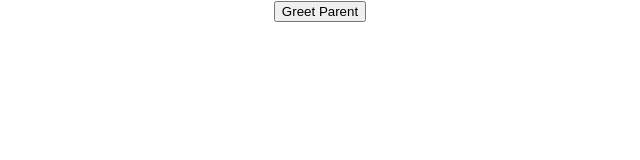
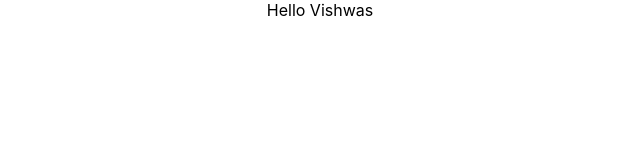
Before and after one commit to Filipe-vilela-felix/tutorial-react, a React (Create React App) app in the folder hello-world/: page / in a window 1280 px wide. Shown: the top 160 px of the page, without its empty margins (320-960 px from the left). Built offline with nearby package versions, Linux system fonts and the light colour scheme.

Commit message:
conditional rendering

```diff
--- a/hello-world/src/App.js
+++ b/hello-world/src/App.js
@@ -9,11 +9,13 @@ import FunctionClick from './components/FunctionClick';
 import ClassClick from './components/ClassClick';
 import EventBind from './components/EventBind';
 import ParentComponent from './components/ParentComponent';
+import UserGreetting from './components/UserGreeting';
 
 function App() {
   return (
     <div className="App">
-      <ParentComponent />
+      <UserGreetting />
+      {/*<ParentComponent />*/}
       {/*<EventBind />*/}
       {/*<FunctionClick />*/}
       {/*<ClassClick  />*/}
--- /dev/null
+++ b/hello-world/src/components/UserGreeting.js
@@ -0,0 +1,47 @@
+import React, { Component } from 'react'
+
+class UserGreetting extends React.Component {
+
+    constructor() {
+        super()
+        this.state = {
+            isLoggedIn: true
+        }
+    }
+
+    render() {
+        return this.state.isLoggedIn && <div>Hello Vishwas</div>
+
+        {/*return this.state.isLoggedIn ? (<div>Hello Vishwas</div>) : (<div>Welcome Guest</div>)*}
+
+        {/*
+        let message
+        if(this.state.isLoggedIn) {
+            message = <div>Hello Vishwas</div>
+        } else {
+            message = <div>Welcome Guest</div>
+        }
+
+        return <div>{message}</div>
+        */}
+
+        {/*
+        if(this.state.isLoggedIn) {
+            return <div>Welcome Vishwas</div>
+        } else {
+            return <div>Welcome Guest</div>
+        }
+        */}
+
+        {/*
+        return(
+            <div>
+                <div>Welcome Vishwas</div>
+                <div>Welcome Guest</div>
+            </div>
+        )
+        */}
+    }
+}
+
+export default UserGreetting
```
Also changed, not shown: 1 other file (tests, documents, lock files or other folders).
